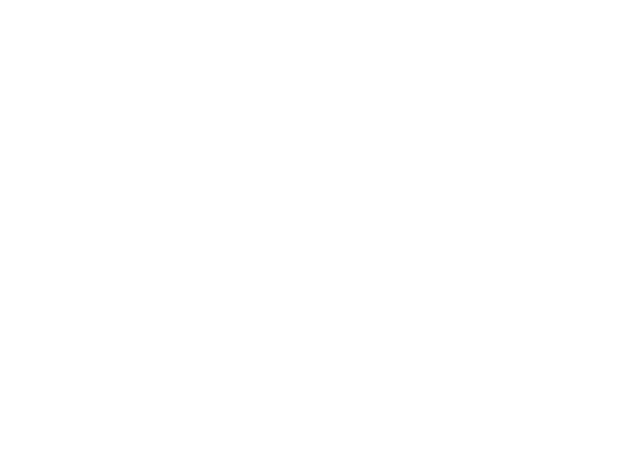
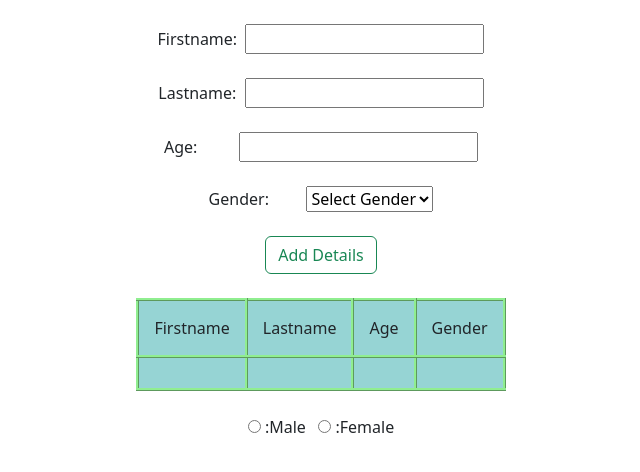
Before and after one commit to GautamKumarPilla/multi, a React (Create React App) app: page / in a window 1280 px wide. Shown: the top 472 px of the page, without its empty margins (319-959 px from the left). Built offline with nearby package versions, Linux system fonts and the light colour scheme.

Commit message:
new-updates

```diff
--- a/public/index.html
+++ b/public/index.html
@@ -25,6 +25,9 @@
       Learn how to configure a non-root public URL by running `npm run build`.
     -->
     <title>React App</title>
+    <title>Bootstrap demo</title>
+    <link href="https://cdn.jsdelivr.net/npm/bootstrap@5.3.0-alpha3/dist/css/bootstrap.min.css" rel="stylesheet"
+     integrity="sha384-KK94CHFLLe+nY2dmCWGMq91rCGa5gtU4mk92HdvYe+M/SXH301p5ILy+dN9+nJOZ" crossorigin="anonymous">
   </head>
   <body>
     <noscript>You need to enable JavaScript to run this app.</noscript>
--- a/src/App.css
+++ b/src/App.css
@@ -36,3 +36,12 @@
     transform: rotate(360deg);
   }
 }
+
+table, th, td {
+  border: 3px inset lightgreen;
+  border-collapse: collapse;
+  padding: 15px;
+}
+th, td {
+  background-color: #96D4D4;
+}
--- a/src/Table/Table.jsx
+++ b/src/Table/Table.jsx
@@ -1,7 +1,39 @@
-import React from 'react';
+import React,{useEffect, useState} from 'react';
 
 const Table = () => {
-    <table>
+    const [first, setFirst] = useState([]);
+    const [last, setLast] = useState([]);
+    const [age, setAge] = useState([]);
+    const [gender, setGender] = useState([]);
+
+  //let tab = document.getElementById('tab');
+   const submitHandler = (z) =>{
+        z.preventDefault();
+   }
+   const addDetails = (z) => {
+
+   }
+  return (
+    <div>
+      <form onSubmit={submitHandler}><br/>
+        <label htmlFor="">Firstname: </label>&nbsp;&nbsp;
+        <input type="text" name="firstname" onChange={(a)=>setFirst(a.target.value)} value={first}/><br /><br />
+        <label htmlFor="">Lastname: </label>&nbsp;&nbsp;
+        <input type="text" name="lastname" onChange={(a)=>setLast(a.target.value)} value={last}/><br /><br />
+        <label htmlFor="">Age: </label> &nbsp;&nbsp;&nbsp;&nbsp;&nbsp;&nbsp;&nbsp;&nbsp;&nbsp;
+        <input type="number" name="age" onChange={(a)=>setAge(a.target.value)} value={age}/><br /><br />
+        <label htmlFor="">Gender: </label>&nbsp;&nbsp;&nbsp;&nbsp;&nbsp;&nbsp;&nbsp;&nbsp;&nbsp;
+        <select name="gender" id="" onChange={(a)=>setGender(a.target.value)} value={gender}>
+            <option value="" disabled>Select Gender</option>
+            <option value="Male">Male</option>
+            <option value="Female">Female</option>
+        </select><br /><br />
+        <input type="submit" value="Add Details" className='btn btn-outline-success' onClick={addDetails}/>
+      </form>
+      <br />
+     <div>
+     <center>
+     <table id="table" style={{}}>
         <thead>
             <tr>
                 <td>Firstname</td>
@@ -12,13 +44,17 @@
         </thead>
         <tbody>
             <tr>
-                <td></td>
+                <td>{first}</td>
+                <td>{last}</td>
+                <td>{age}</td>
+                <td>{gender}</td>
             </tr>
         </tbody>
-    </table>
-  return (
-    <div>
-
+    </table><br />
+     <input type="radio" name="gender" value="male"/> :Male &nbsp;&nbsp;
+     <input type="radio" name="gender" value="female"/> :Female
+     </center>
+     </div>
     </div>
   )
 }
--- a/src/index.css
+++ b/src/index.css
@@ -1,4 +1,4 @@
-@import '../node_modules/bootstrap/dist/css/bootstrap-grid.min.css'
+@import '../node_modules/bootstrap/dist/css/bootstrap-grid.min.css';
 
 /* body {
   margin: 0;
```
